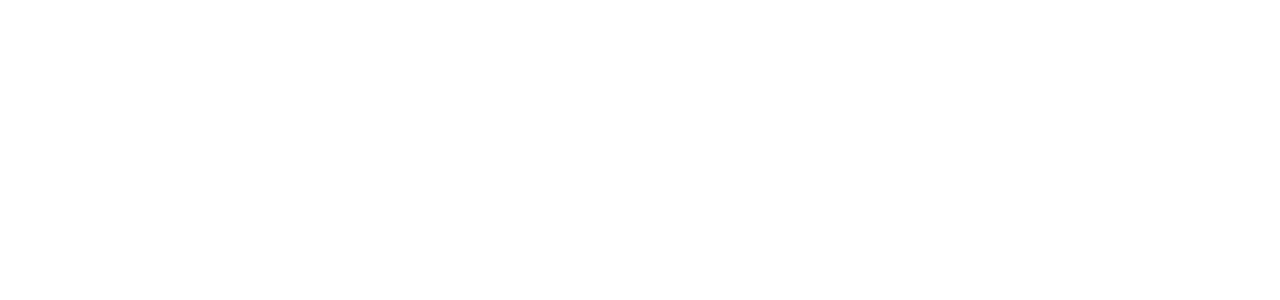
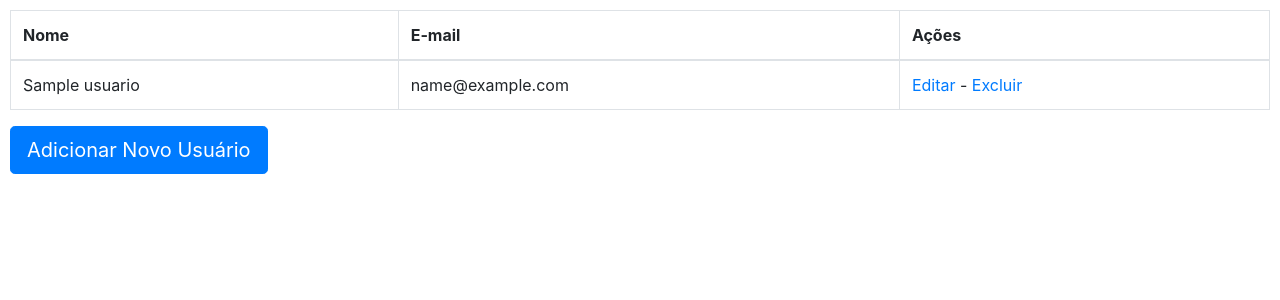
Before and after one commit to MateusAraujo23/Controle-de-Usuarios, a PHP site: page / in a window 1280 px wide. Before the commit the part shown is empty. Shown: the top 300 px of the page. Run offline with PHP 8.4, Linux system fonts and the light colour scheme; tables that the repository leaves empty or names only in its code hold one stand-in row (values such as "Sample post").

Commit message:
Estruturando a Página Principal

```diff
--- a/index.php
+++ b/index.php
@@ -8,6 +8,33 @@
     <title>Gerenciador de Usuários</title>
 </head>
 <body>
-
+<?php
+require "config.php";
+?>
+<table class="table table-bordered">
+    <thead>
+        <tr>
+            <th>Nome</th>
+            <th>E-mail</th>
+            <th>Ações</th>
+        </tr>
+    </thead>
+    <tbody>
+        <?php
+            $sql = "SELECT * FROM usuarios";
+            $sql = $pdo->query($sql);
+            if($sql->rowCount() > 0) {
+                foreach($sql->fetchAll() as $usuario) {
+                    echo "<tr>";
+                    echo "<td>".$usuario['nome']."</td>";
+                    echo "<td>".$usuario['email']."</td>";
+                    echo "<td><a href='editar.php?id=".$usuario['id']."'>Editar</a> - <a href='excluir.php?id=".$usuario['id']."'>Excluir</a></td>";
+                    echo "</tr>";
+                }
+            }
+        ?>
+    </tbody>
+</table>
+<a href="adicionar.php" class="btn btn-primary btn-lg">Adicionar Novo Usuário</a>
 </body>
 </html>
```
